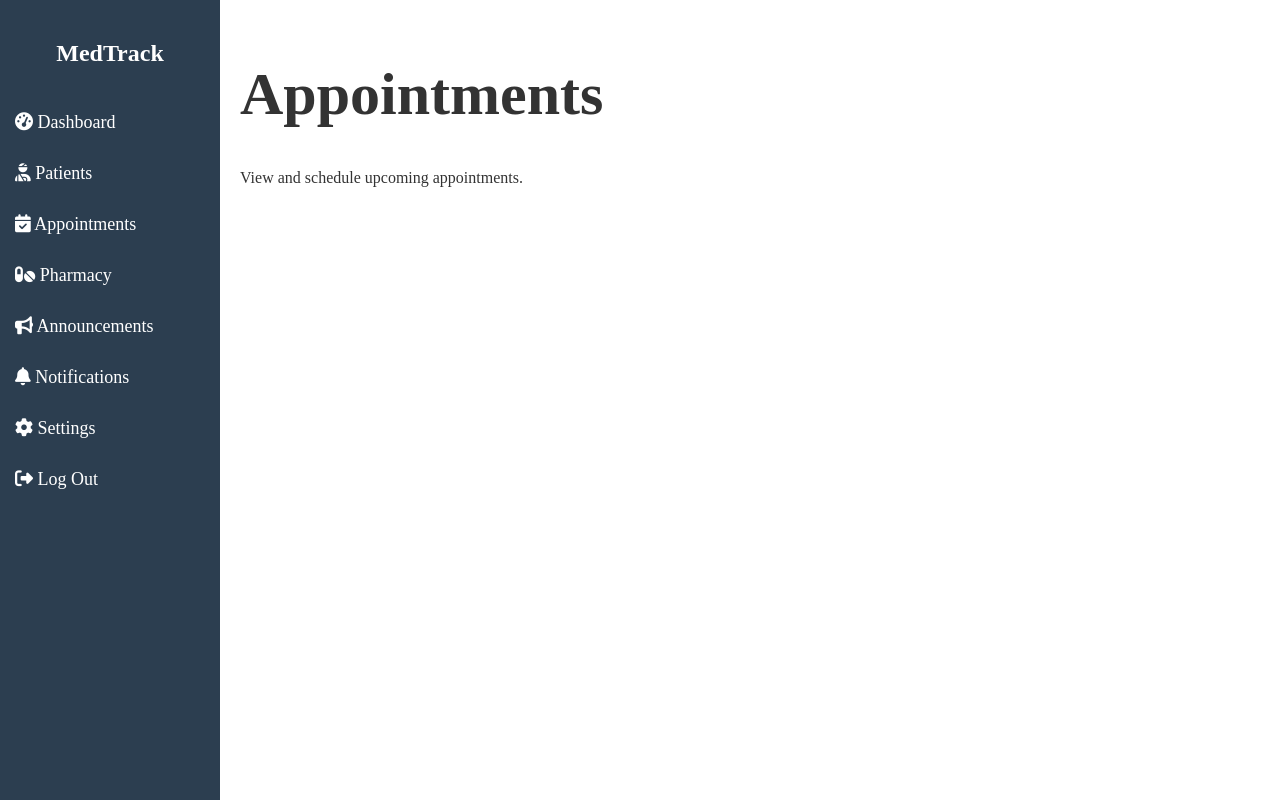
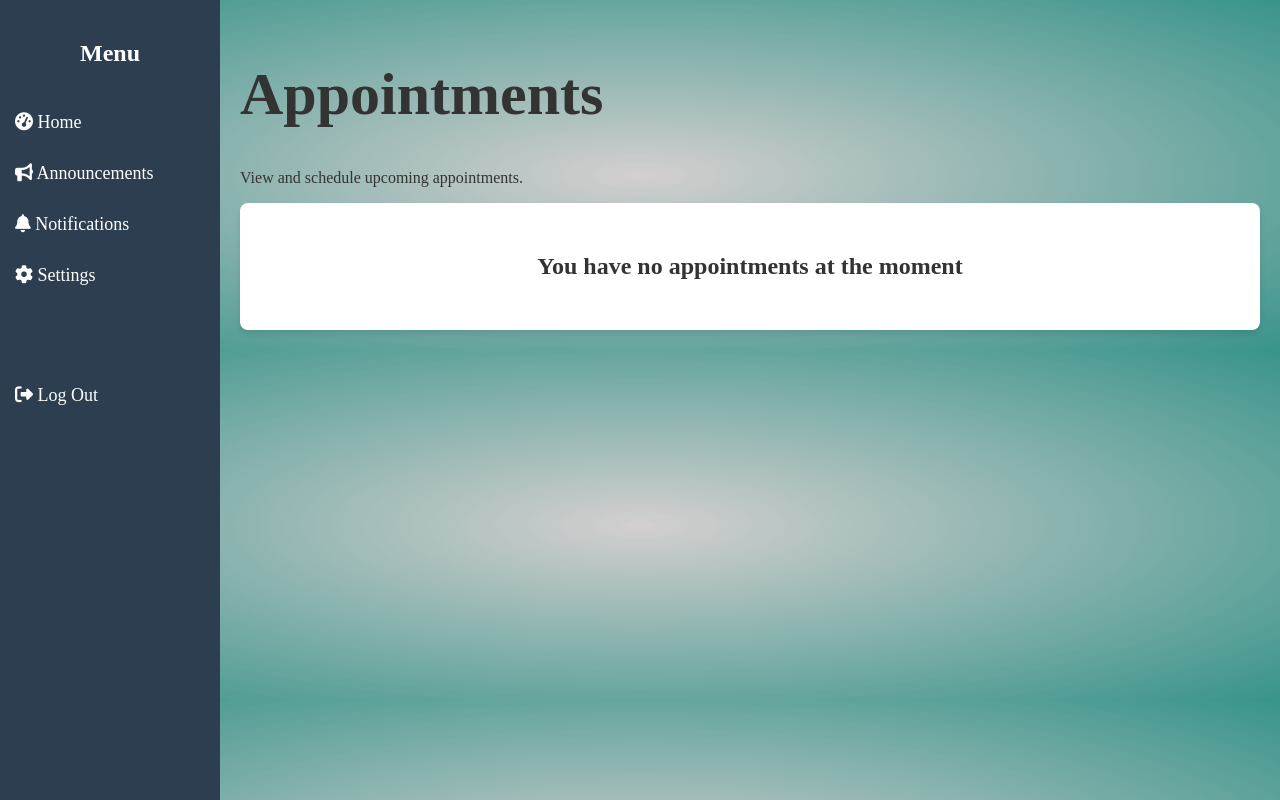
Before and after one commit to iQueueHim/MediLink.com, a plain HTML site: page appointments.html in a window 1280 px wide. Drawn offline with Linux system fonts and the light colour scheme.

Commit message:
Update appointments.html

```diff
--- a/appointments.html
+++ b/appointments.html
@@ -7,21 +7,25 @@
     <link rel="stylesheet" href="styles.css">
     <script src="https://kit.fontawesome.com/a076d05399.js" crossorigin="anonymous"></script>
 </head>
-<body>
+<body class="appointments">
 <div class="sidebar" id="sidebar">
-    <h2>MedTrack</h2>
-    <a href="index.html"><i class="fas fa-tachometer-alt"></i> Dashboard</a>
-    <a href="patients.html"><i class="fas fa-user-injured"></i> Patients</a>
-    <a href="appointments.html"><i class="fas fa-calendar-check"></i> Appointments</a>
-    <a href="pharmacy.html"><i class="fas fa-pills"></i> Pharmacy</a>
+    <h2>Menu</h2>
+    <a href="index.html"><i class="fas fa-tachometer-alt"></i> Home</a>
     <a href="announcements.html"><i class="fas fa-bullhorn"></i> Announcements</a>
     <a href="notifications.html"><i class="fas fa-bell"></i> Notifications</a>
     <a href="settings.html"><i class="fas fa-cog"></i> Settings</a>
-    <a href="#"><i class="fas fa-sign-out-alt"></i> Log Out</a>
+    <a href="#"><i class="log fas fa-sign-out-alt "></i> Log Out</a>
 </div>
 <div class="content">
 <h1>Appointments</h1><p>View and schedule upcoming appointments.</p>
+
+<div class="card-container">
+    <div class="card" ><h2>You have no appointments at the moment</h2></div>
 </div>
+
+</div>
+
+
 <script src="script.js"></script>
 </body>
 </html>
```
